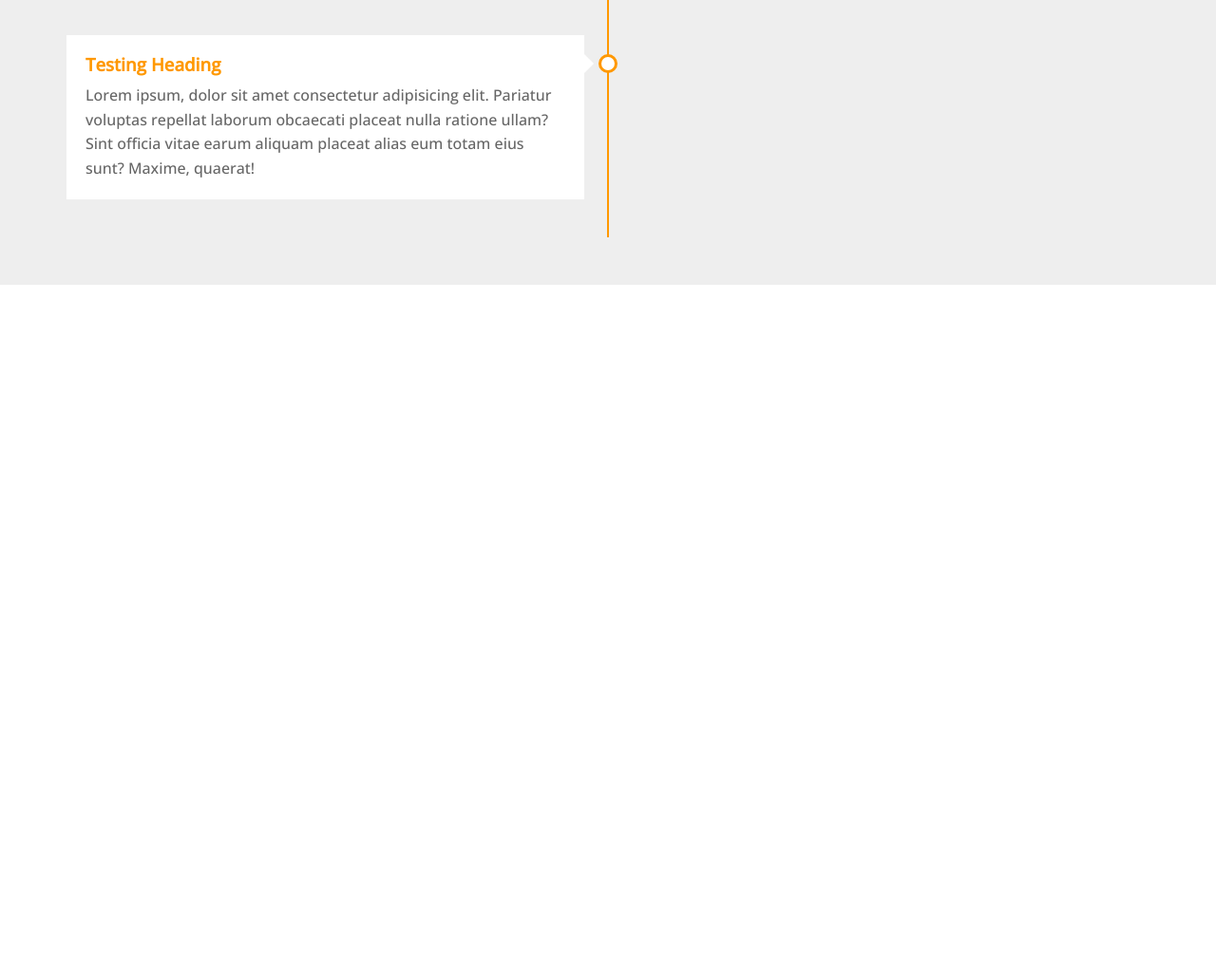
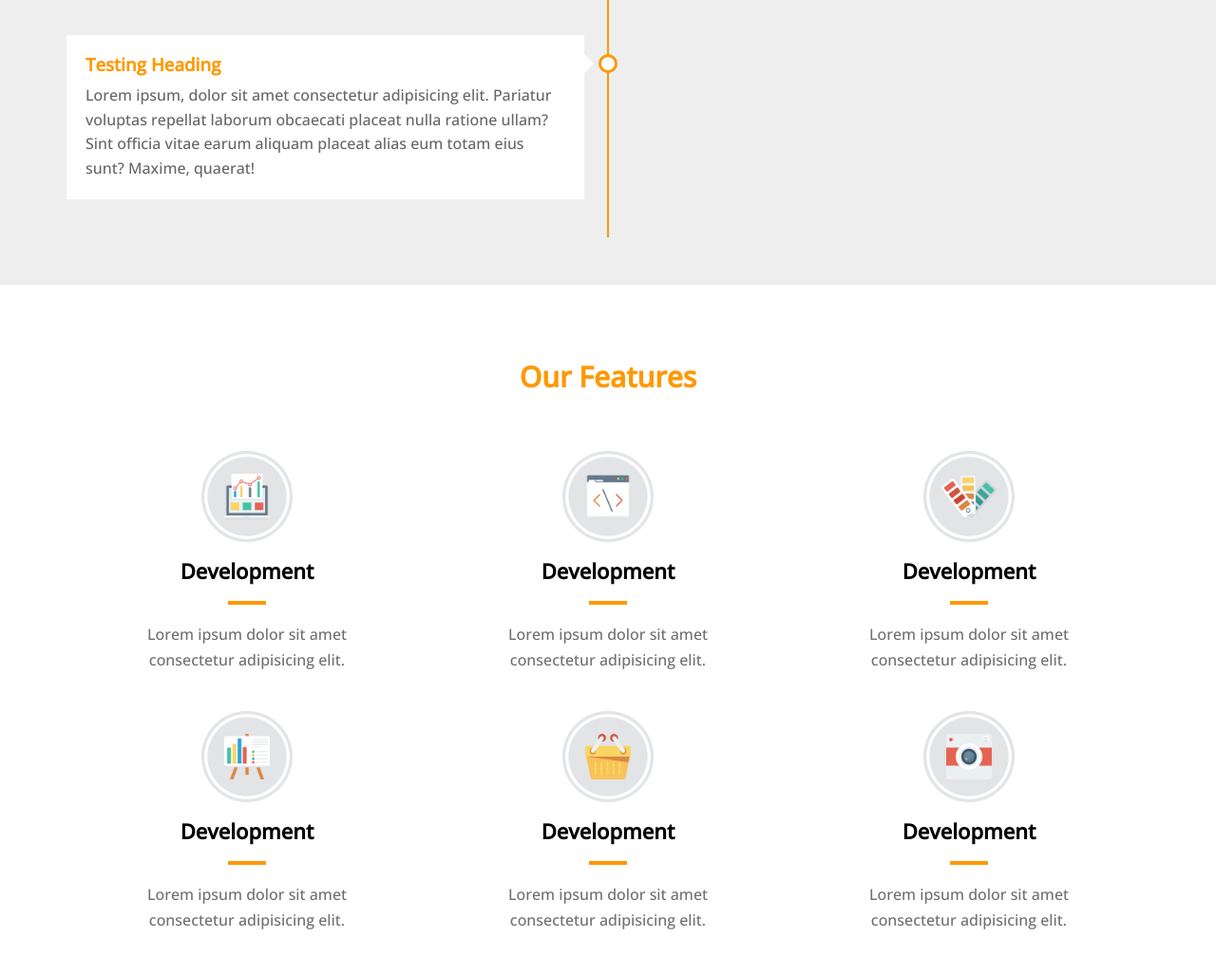
Before and after one commit to majdalhasan/Special_Design, a plain HTML site: page index.html in a window 1280 px wide. Shown: the part 3150-4176 px from the top of the page at 95% size. Before the commit the page ends 3450 px from the top, so only its background shows below. Drawn offline with nearby package versions, Linux system fonts and the light colour scheme.

Commit message:
Add files via upload

```diff
--- a/css/master.css
+++ b/css/master.css
@@ -419,6 +419,49 @@ body {
   top: 20px;
 }
 /* End Timeline */
+/* Start Features */
+.features {
+  padding-top: 80px;
+  padding-bottom: 80px;
+}
+.features h2 {
+  font-weight: bold;
+  font-size: 30px;
+  color: var(--main-color);
+  margin: 0 0 60px;
+  text-align: center;
+}
+.features .feat-box {
+  width: calc(100% / 3);
+  float: left;
+  text-align: center;
+  margin-bottom: 40px;
+}
+.features .feat-box img {
+  width: 96px;
+}
+.features .feat-box h4 {
+  font-size: 22px;
+  margin: 15px 0 40px;
+  position: relative;
+}
+.features .feat-box h4::before {
+  content: '';
+  width: 40px;
+  height: 4px;
+  background-color: var(--main-color);
+  position: absolute;
+  left: 50%;
+  margin-left: -20px;
+  bottom: -22px;
+}
+.features .feat-box p {
+  width: 80%;
+  margin: 0 auto;
+  line-height: 1.7;
+  color: #706f6f;
+}
+/* End Features */
 /* Start Animation */
 @keyframes rotate {
   0% {
--- a/index.html
+++ b/index.html
@@ -174,6 +174,44 @@
     </div>
   </div>
   <!-- End TimeLine -->
+  <!-- Start Features -->
+  <div class="features">
+    <h2>Our Features</h2>
+    <div class="container">
+      <div class="feat-box">
+        <img src="imgs/Icon_01.png" alt="">
+        <h4>Development</h4>
+        <p>Lorem ipsum dolor sit amet consectetur adipisicing elit.</p>
+      </div>
+      <div class="feat-box">
+        <img src="imgs/Icon_02.png" alt="">
+        <h4>Development</h4>
+        <p>Lorem ipsum dolor sit amet consectetur adipisicing elit.</p>
+      </div>
+      <div class="feat-box">
+        <img src="imgs/Icon_03.png" alt="">
+        <h4>Development</h4>
+        <p>Lorem ipsum dolor sit amet consectetur adipisicing elit.</p>
+      </div>
+      <div class="feat-box">
+        <img src="imgs/Icon_04.png" alt="">
+        <h4>Development</h4>
+        <p>Lorem ipsum dolor sit amet consectetur adipisicing elit.</p>
+      </div>
+      <div class="feat-box">
+        <img src="imgs/Icon_05.png" alt="">
+        <h4>Development</h4>
+        <p>Lorem ipsum dolor sit amet consectetur adipisicing elit.</p>
+      </div>
+      <div class="feat-box">
+        <img src="imgs/Icon_06.png" alt="">
+        <h4>Development</h4>
+        <p>Lorem ipsum dolor sit amet consectetur adipisicing elit.</p>
+      </div>
+      <div class="clearfix"></div>
+    </div>
+  </div>
+  <!-- End Features -->
   <script src="js/master.js"></script>
 </body>
 </html>
```
